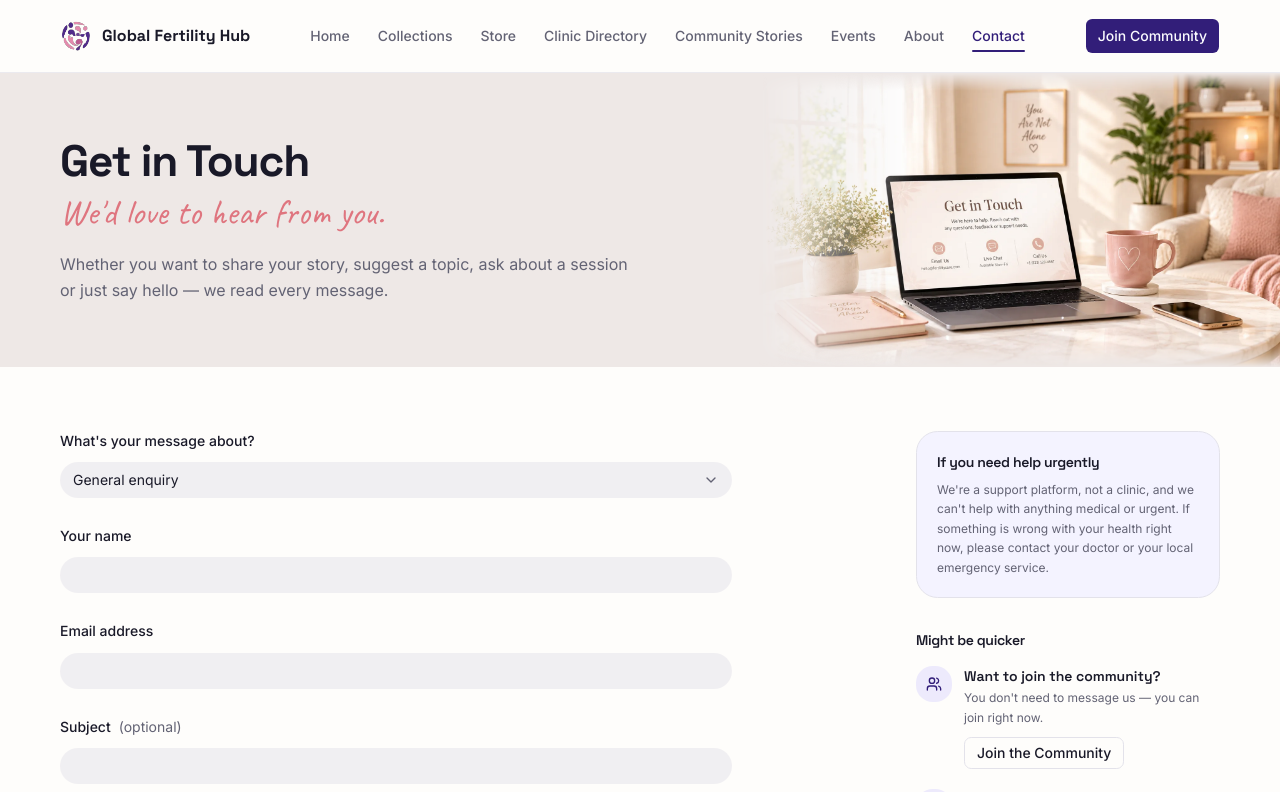
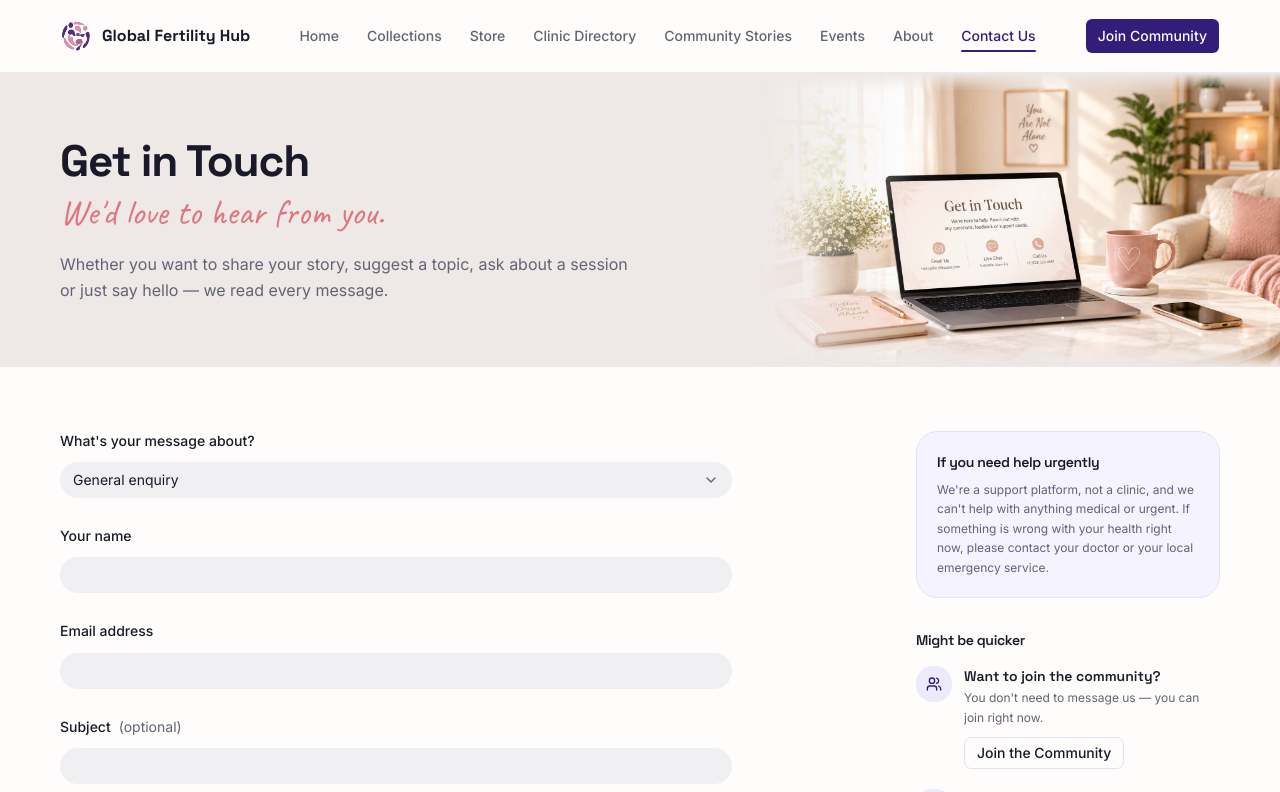
Before and after one commit to UmesiQueen/global-fertility-hub, a Next.js app: page /contact in a window 1280 px wide. Shown: the top 792 px of the page. Built offline with nearby package versions, Linux system fonts and the light colour scheme.

Commit message:
refactor: update contact label to "Contact Us" for consistency

```diff
--- a/app/consultations/page.tsx
+++ b/app/consultations/page.tsx
@@ -1,6 +1,5 @@
 import { Heart, Lock, Mail, ShieldCheck } from "lucide-react";
 import type { Metadata } from "next";
-import { Breadcrumbs } from "@/components/layout/breadcrumbs";
 import { Container } from "@/components/layout/container";
 import { ConsultationBooking } from "@/components/sections/consultation-booking";
 import { ButtonLink } from "@/components/shared/button-link";
@@ -71,7 +70,6 @@ export default async function ConsultationsPage() {
         </div>
 
         <Container className="relative z-10 pt-8 pb-12 md:pb-14">
-          <Breadcrumbs crumbs={CRUMBS} />
 
           <div className="mt-6 lg:max-w-[48%]">
             <h1 className="font-heading text-3xl leading-tight font-bold tracking-tight text-foreground md:text-4xl">
--- a/lib/site-config.ts
+++ b/lib/site-config.ts
@@ -29,7 +29,7 @@ export const mainNav: NavLink[] = [
   { label: "Community Stories", href: "/stories" },
   { label: "Events", href: "/events" },
   { label: "About", href: "/about" },
-  { label: "Contact", href: "/contact" },
+  { label: "Contact Us", href: "/contact" },
 ];
 
 /** Secondary routes reachable from the footer and in-page CTAs. */
@@ -51,7 +51,7 @@ export const footerNav: { heading: string; links: NavLink[] }[] = [
       { label: "Meet Henry & Precious", href: "/about" },
       { label: "Schedule a Call", href: "/consultations" },
       { label: "Join the Community", href: "/join" },
-      { label: "Contact", href: "/contact" },
+      { label: "Contact Us", href: "/contact" },
     ],
   },
   {
```
